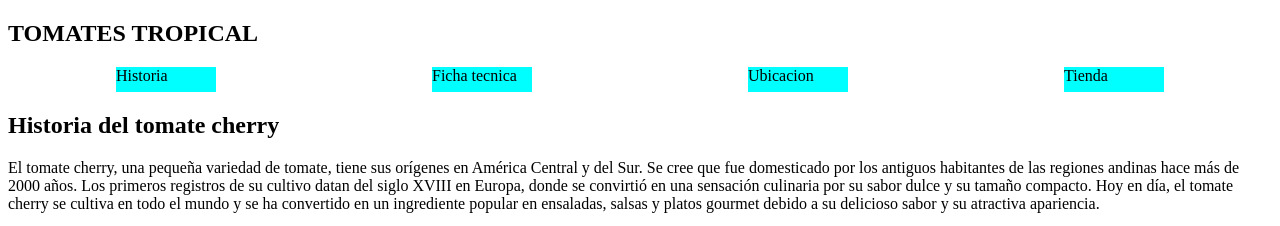
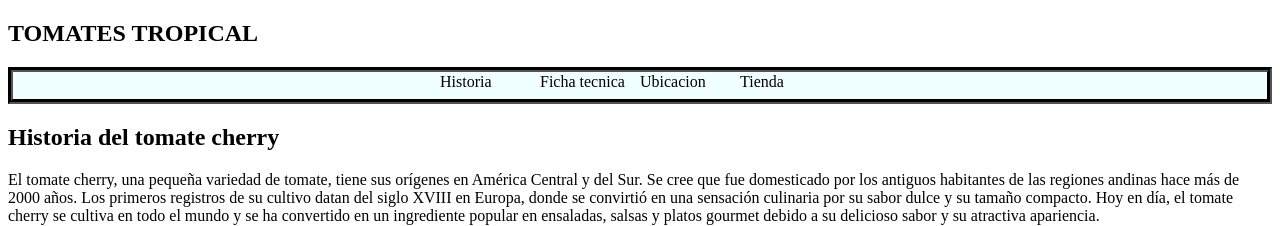
Before and after one commit to Dacosta96/PROJECT-PAGE_1, a plain HTML site: page Index.html in a window 1280 px wide. Shown: the top 226 px of the page. Drawn offline with Linux system fonts and the light colour scheme; grey boxes are pictures that could not be loaded.

Commit message:
v6 modificacion panel opciones

```diff
--- a/estilos.css
+++ b/estilos.css
@@ -4,14 +4,20 @@
 
 #panel_opciones{
     display: flex;
-    justify-content: space-around;
-    border: 1px black;
+    justify-content:center;
+    box-sizing: border-box;
+    padding: 1px;
+    border: 5px groove black;
+    background-color: azure;
 }
 
 .item{
     width: 100px;
     height: 25px;
-    background-color: aqua;
-    border: 3px black;
+    box-sizing: border-box;
+}
 
+.item:hover{
+
+    background-color:beige;
 }
```
